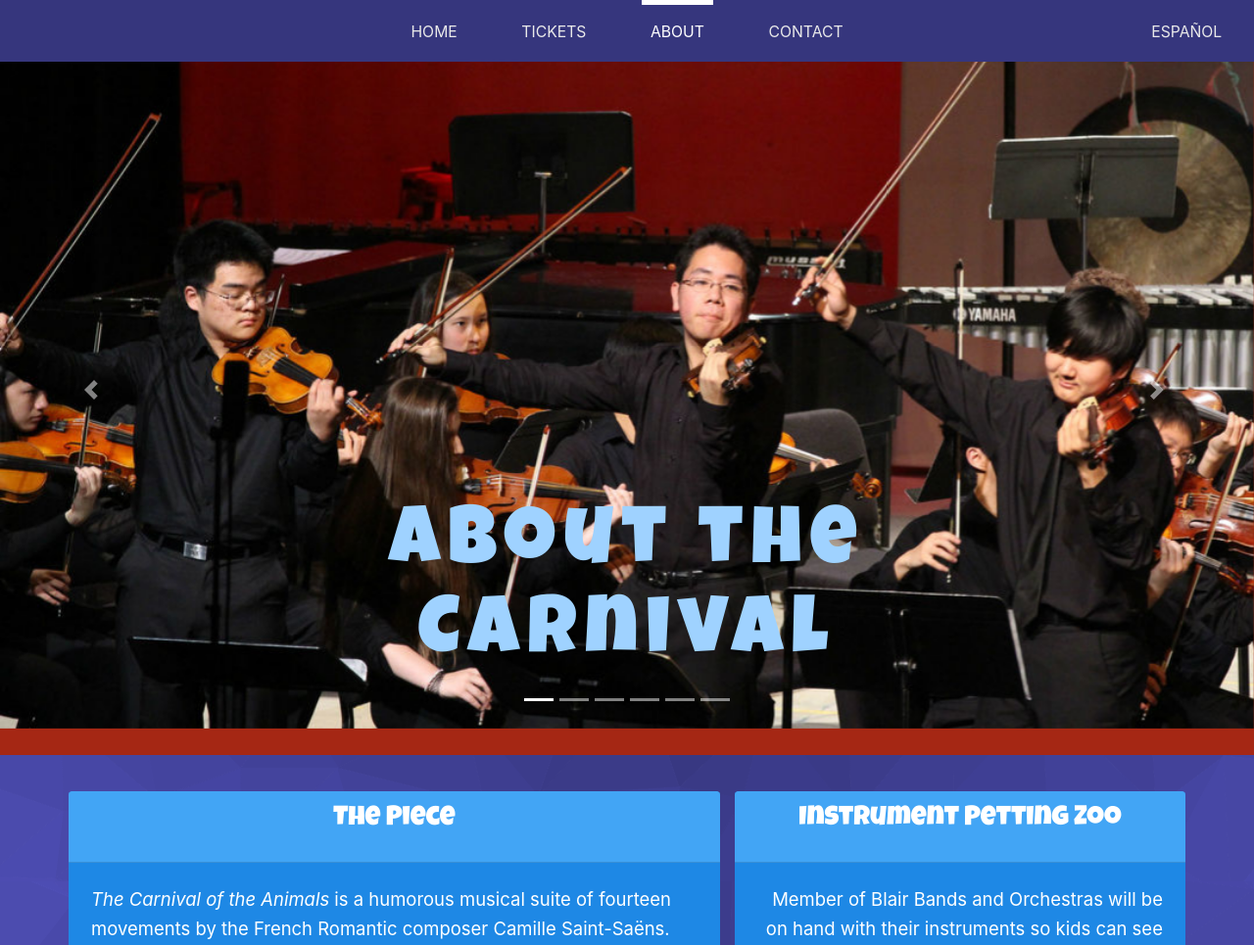
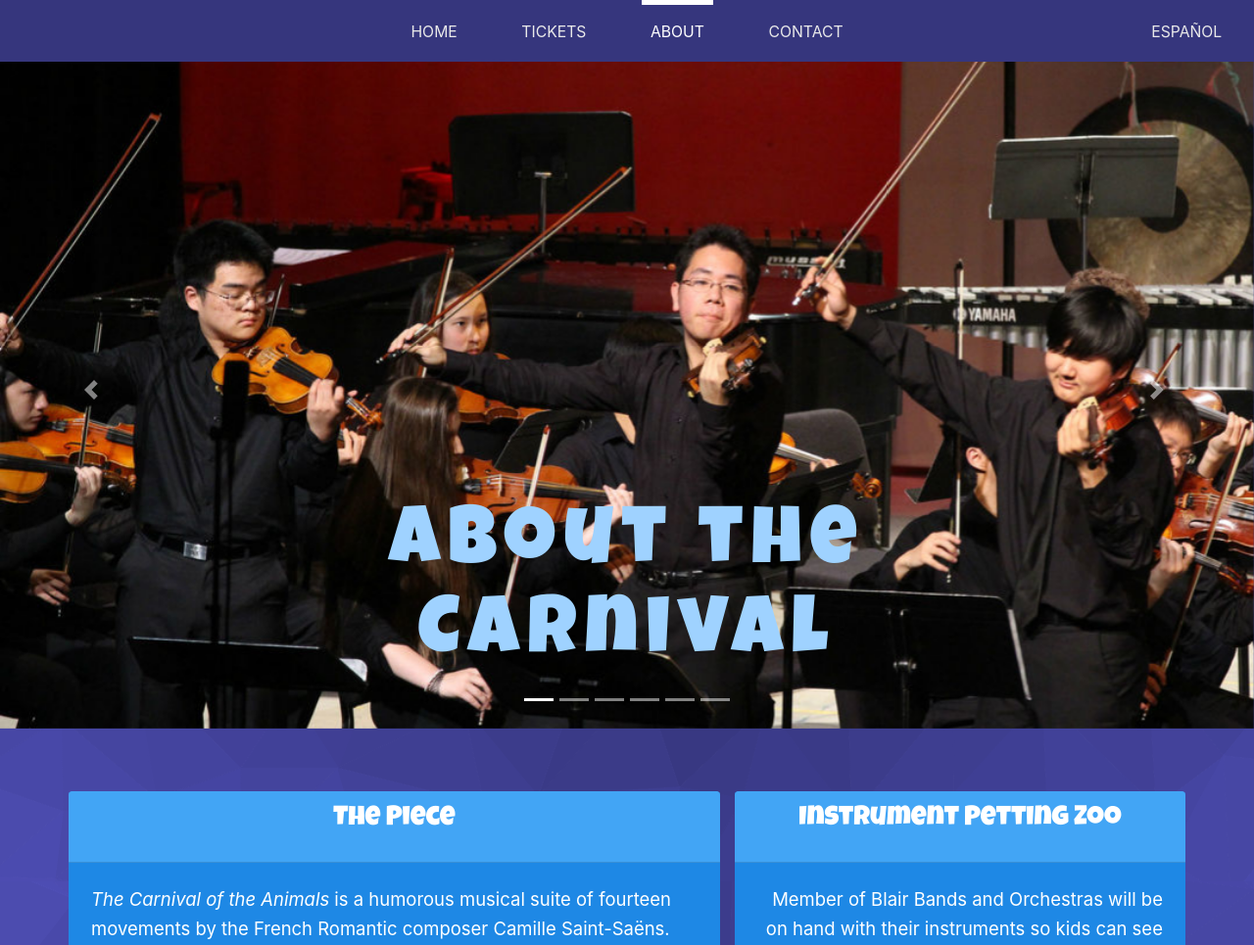
Before and after one commit to mbhs/carnival, a Django app: page /about/ in a window 1280 px wide. Shown: the top 965 px of the page at 98% size. Run offline with Django 3.2, Linux system fonts and the light colour scheme; parts of the project's set-up code (start-up, migrations or seed data) failed here and were passed over; some libraries are stand-ins or nearby versions.

Commit message:
get rid of red

```diff
--- a/static/core/css/custom.css
+++ b/static/core/css/custom.css
@@ -805,7 +805,6 @@ body {
     width: 100%;
     max-height: 1vh;
     padding-bottom: 56.25%;
-    background: #a52714;
     margin-bottom: 2em; }
     #about-page .carousel-container .carousel-caption h3 {
       font-family: 'Luckiest Guy', sans-serif;
```
